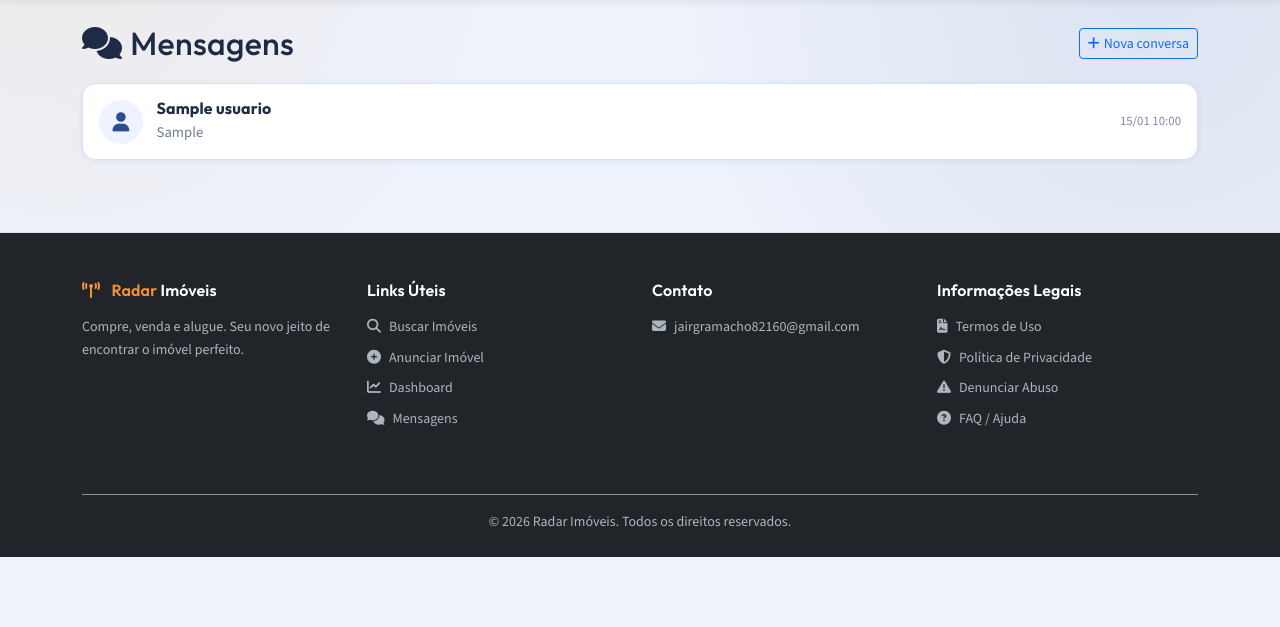
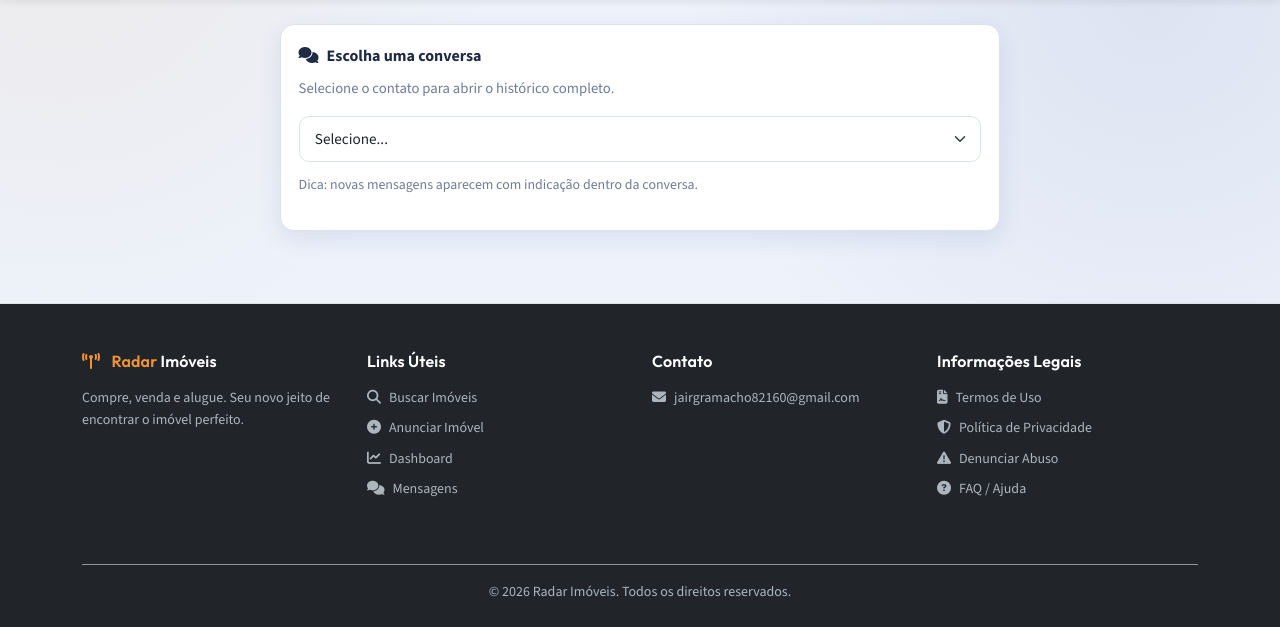
Before and after one commit to jairgramacho/radar-imoveis-pro, a Flask app: page /chat in a window 1280 px wide. Shown: the part 81-708 px from the top of the page. Run offline with Flask 3, Linux system fonts and the light colour scheme; the visitor is signed in with stand-in values (Sample User, id 1); tables that the repository leaves empty hold one stand-in row (values such as "Sample post"); parts of the project's set-up code (start-up, migrations or seed data) failed here and were passed over.

Commit message:
Refine mini chat wrap and switch chat landing to conversation select

```diff
--- a/templates/chat.html
+++ b/templates/chat.html
@@ -3,104 +3,41 @@
 <head>
     <meta charset="UTF-8">
     <meta name="viewport" content="width=device-width, initial-scale=1.0">
-    <title>Chat - Radar Imóveis</title>
+    <title>Selecionar Conversa - Radar Imóveis</title>
     <link href="https://cdn.jsdelivr.net/npm/bootstrap@5.3.0/dist/css/bootstrap.min.css" rel="stylesheet">
     <link href="https://cdnjs.cloudflare.com/ajax/libs/font-awesome/6.4.0/css/all.min.css" rel="stylesheet">
     <link href="{{ url_for('static', filename='css/style.css') }}" rel="stylesheet">
     <style>
-        .dm-header {
-            display: flex;
-            align-items: center;
-            justify-content: space-between;
-            margin-bottom: 1.25rem;
+        .chat-select-card {
+            max-width: 720px;
+            margin: 0 auto;
+            border: 1px solid #dbe2ef;
+            border-radius: 14px;
+            background: #fff;
+            box-shadow: 0 8px 24px rgba(31, 58, 125, 0.1);
+            padding: 1.1rem;
         }
 
-        .dm-list {
-            display: grid;
-            gap: 0.8rem;
+        .chat-select-label {
+            font-weight: 700;
+            color: #1f2a44;
+            margin-bottom: 0.55rem;
         }
 
-        .dm-item {
-            display: block;
-            text-decoration: none;
-            border: 1px solid #dbe2ef;
-            border-radius: 14px;
-            background: #ffffff;
-            padding: 0.95rem 1rem;
-            transition: all 0.2s ease;
-            box-shadow: 0 1px 6px rgba(31, 58, 125, 0.08);
+        .chat-select-hint {
+            color: #6f7c95;
+            font-size: 0.92rem;
+            margin-bottom: 0.95rem;
         }
 
-        .dm-item:hover {
-            transform: translateY(-2px);
-            border-color: #c5d2ea;
-            box-shadow: 0 6px 20px rgba(31, 58, 125, 0.12);
+        .chat-select {
+            border-radius: 10px;
         }
 
-        .dm-item.unread {
-            border-left: 5px solid #f39233;
-            background: linear-gradient(90deg, rgba(243, 146, 51, 0.08), rgba(255, 255, 255, 1) 28%);
-        }
-
-        .dm-row {
-            display: flex;
-            gap: 0.85rem;
-            align-items: center;
-        }
-
-        .dm-avatar {
-            width: 44px;
-            height: 44px;
-            border-radius: 50%;
-            display: inline-flex;
-            align-items: center;
-            justify-content: center;
-            background: #eef3ff;
-            color: #2d4d90;
-            font-size: 1.2rem;
-            flex-shrink: 0;
-        }
-
-        .dm-main {
-            min-width: 0;
-            flex: 1;
-        }
-
-        .dm-name {
-            font-weight: 700;
-            color: #1f2a44;
-            margin-bottom: 0.15rem;
-        }
-
-        .dm-preview {
+        .chat-inline-note {
+            margin-top: 0.75rem;
             color: #6f7c95;
-            margin: 0;
-            white-space: nowrap;
-            overflow: hidden;
-            text-overflow: ellipsis;
-            font-size: 0.92rem;
-        }
-
-        .dm-meta {
-            text-align: right;
-            flex-shrink: 0;
-        }
-
-        .dm-time {
-            margin: 0;
-            color: #7f8aa3;
-            font-size: 0.8rem;
-        }
-
-        .dm-unread {
-            display: inline-flex;
-            margin-top: 0.35rem;
-            background: #ef4444;
-            color: #fff;
-            border-radius: 999px;
-            font-size: 0.75rem;
-            padding: 0.15rem 0.5rem;
-            font-weight: 700;
+            font-size: 0.87rem;
         }
     </style>
 </head>
@@ -109,42 +46,29 @@
     {% include '_navbar.html' %}
 
     <div class="container-lg py-4">
-        <div class="dm-header">
-            <h2 class="mb-0">
-                <i class="fas fa-comments me-2"></i>Mensagens
-            </h2>
-            <a href="{{ url_for('index', aba='buscar') }}" class="btn btn-outline-primary btn-sm">
-                <i class="fas fa-plus me-1"></i>Nova conversa
-            </a>
-        </div>
+        {% if conversas %}
+            <div class="chat-select-card">
+                <label for="seletorConversa" class="chat-select-label">
+                    <i class="fas fa-comments me-2"></i>Escolha uma conversa
+                </label>
+                <p class="chat-select-hint">Selecione o contato para abrir o histórico completo.</p>
 
-        {% if conversas %}
-            <div class="dm-list">
-                {% for conversa in conversas %}
-                <a href="{{ url_for('conversa', usuario_id=conversa.outro_usuario.id) }}" class="dm-item {% if conversa.nao_lidas > 0 %}unread{% endif %}">
-                    <div class="dm-row">
-                        <div class="dm-avatar">
-                            <i class="fas fa-user"></i>
-                        </div>
-                        <div class="dm-main">
-                            <h6 class="dm-name">{{ conversa.outro_usuario.nome }}</h6>
-                            <p class="dm-preview">{{ conversa.ultima_msg.mensagem }}</p>
-                        </div>
-                        <div class="dm-meta">
-                            <p class="dm-time">{{ conversa.ultima_msg.criado_em.strftime('%d/%m %H:%M') }}</p>
-                            {% if conversa.nao_lidas > 0 %}
-                            <span class="dm-unread">{{ conversa.nao_lidas }}</span>
-                            {% endif %}
-                        </div>
-                    </div>
-                </a>
-                {% endfor %}
+                <select id="seletorConversa" class="form-select chat-select">
+                    <option value="">Selecione...</option>
+                    {% for conversa in conversas %}
+                    <option value="{{ url_for('conversa', usuario_id=conversa.outro_usuario.id) }}">
+                        {{ conversa.outro_usuario.nome }}{% if conversa.nao_lidas > 0 %} ({{ conversa.nao_lidas }} nova(s)){% endif %}
+                    </option>
+                    {% endfor %}
+                </select>
+
+                <p class="chat-inline-note">Dica: novas mensagens aparecem com indicação dentro da conversa.</p>
             </div>
         {% else %}
             <div class="alert alert-info">
                 <i class="fas fa-inbox me-2"></i>
-                <strong>Nenhuma conversa!</strong><br>
-                Quando começar a dialogar com outros usuários, suas conversas aparecerão aqui.
+                <strong>Nenhuma conversa iniciada.</strong><br>
+                Use o botão de mensagem em um anúncio para começar a conversar.
             </div>
         {% endif %}
     </div>
@@ -153,6 +77,17 @@
 
     {% include '_footer.html' %}
 
+    <script>
+        const seletorConversa = document.getElementById('seletorConversa');
+        if (seletorConversa) {
+            seletorConversa.addEventListener('change', function () {
+                if (this.value) {
+                    window.location.href = this.value;
+                }
+            });
+        }
+    </script>
+
     <script src="https://cdn.jsdelivr.net/npm/bootstrap@5.3.0/dist/js/bootstrap.bundle.min.js"></script>
 </body>
 </html>
```
Also changed, not shown: templates/detalhe_imovel.html (+4 -9 lines).
